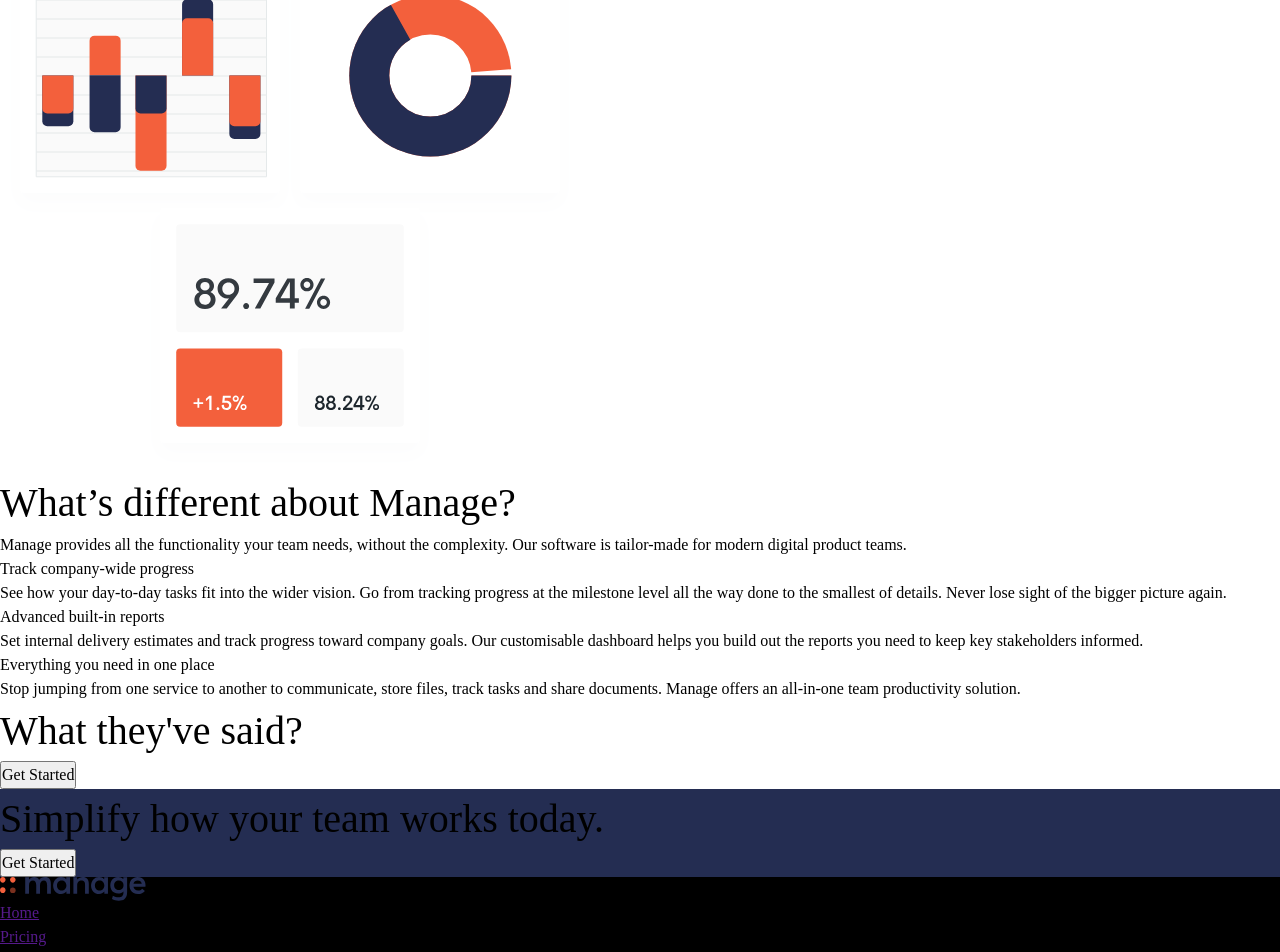
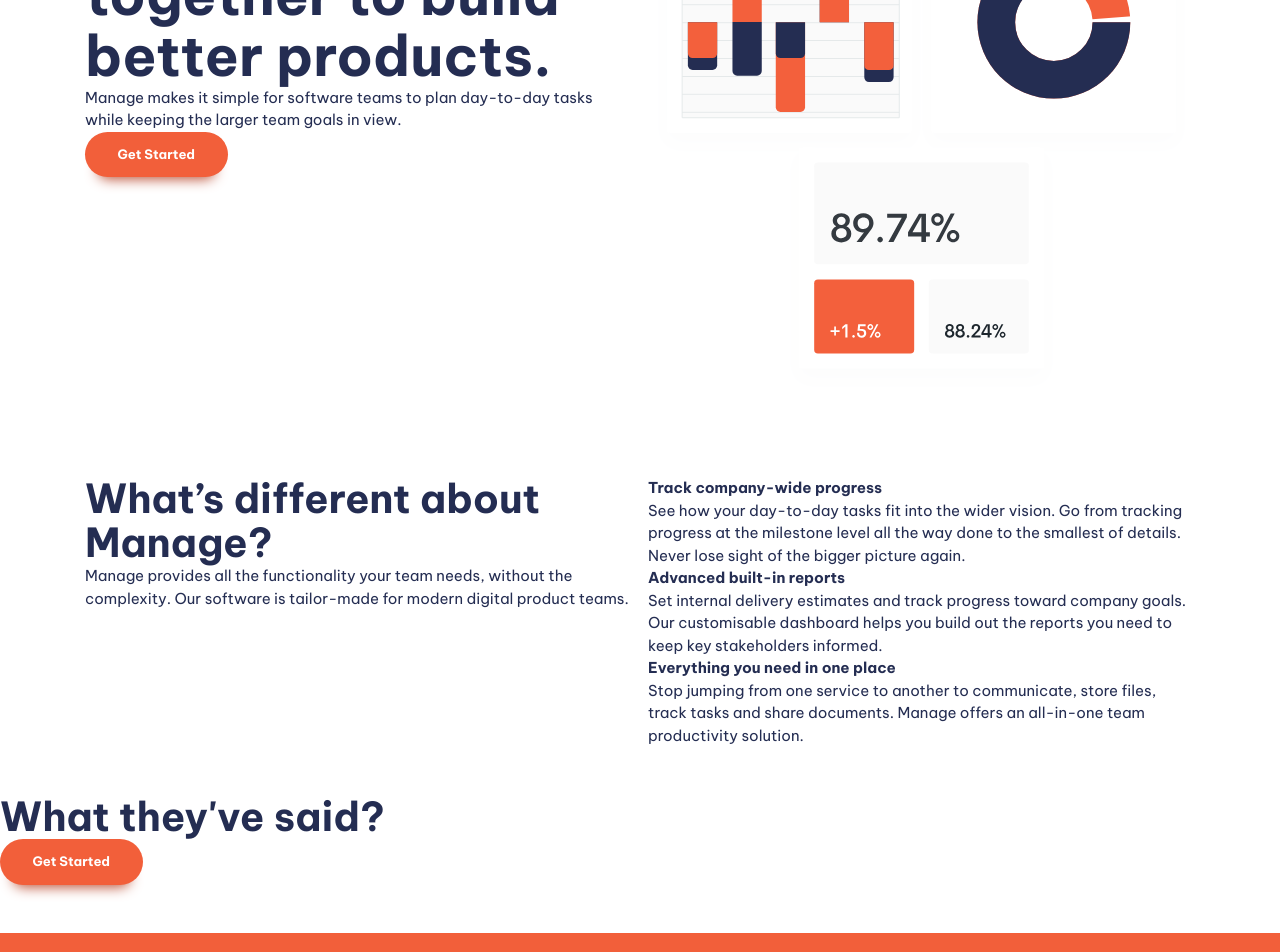
Before and after one commit to lazirpascual/manage-landing-page, a React (Vite) app: page / in a window 1280 px wide. Shown: the part 360-1312 px from the top of the page. Built offline with nearby package versions, Linux system fonts and the light colour scheme.

Commit message:
add general styling

```diff
--- a/src/App.jsx
+++ b/src/App.jsx
@@ -32,12 +32,12 @@
       </header>
 
       <main>
-        <section>
+        <section className="padding-block-900">
           <div className="container">
             <div className="even-columns">
               <div>
                 <h1 className="fs-primary-heading fw-bold">
-                  Bring everyone together to build better products
+                  Bring everyone together to build better products.
                 </h1>
                 <p>
                   Manage makes it simple for software teams to plan day-to-day
@@ -105,12 +105,12 @@
           </div>
         </div>
 
-        <section className="carousel">
-          <h2 className="fs-secondary-heading">What they've said?</h2>
+        <section className="carousel | padding-block-700">
+          <h2 className="fs-secondary-heading fw-bold">What they've said?</h2>
           <button className="button">Get Started</button>
         </section>
 
-        <section className="cta | bg-primary-400 text-neutral-100">
+        <section className="cta | padding-block-700 bg-accent-400 text-neutral-100">
           <div className="container">
             <div className="even-columns">
               <div>
@@ -119,7 +119,7 @@
                 </p>
               </div>
               <div>
-                <button className="button" datatype="inverted">
+                <button className="button" data-type="inverted">
                   Get Started
                 </button>
               </div>
@@ -128,7 +128,7 @@
         </section>
       </main>
 
-      <footer className="bg-neutral-900 text-neutral-100">
+      <footer className="padding-block-700 bg-neutral-900 text-neutral-100">
         <div className="container">
           <div className="even-columns">
             <div>
--- a/src/index.css
+++ b/src/index.css
@@ -1,11 +1,13 @@
 :root {
-  --clr-acccent-400: hsl(12, 88%, 59%);
+  --clr-accent-500: hsl(12, 60%, 45%);
+  --clr-accent-400: hsl(12, 88%, 59%);
+  --clr-accent-300: hsl(12, 88%, 75%);
   --clr-accent-100: hsl(13, 100%, 96%);
 
   --clr-primary-400: hsl(228, 39%, 23%);
 
-  --clr-neutral-100: hsl(232, 12%, 13%);
-  --clr-neutral-900: hsl(0, 0%, 0%);
+  --clr-neutral-900: hsl(232, 12%, 13%);
+  --clr-neutral-100: hsl(0, 0%, 100%);
 
   --ff-primary: 'Be Vietnam Pro', sans-serif;
 
@@ -14,7 +16,7 @@
 
   --fw-reg: 400;
   --fw-semi: 500;
-  --ff-bold: 700;
+  --fw-bold: 700;
 
   --fs-300: 0.8125rem;
   --fs-400: 0.875rem;
@@ -29,6 +31,16 @@
   --fs-secondary-heading: var(--fs-700);
   --fs-nav: var(--fs-500);
   --fs-button: var(--fs-300);
+
+  --size-100: 0.25rem;
+  --size-200: 0.5rem;
+  --size-300: 0.75rem;
+  --size-400: 1rem;
+  --size-500: 1.5rem;
+  --size-600: 2rem;
+  --size-700: 3rem;
+  --size-800: 4rem;
+  --size-900: 5rem;
 }
 
 @media (min-width: 50em) {
@@ -116,7 +128,7 @@
 .text-accent-100 {
   color: var(--clr-accent-100);
 }
-.text-neural-100 {
+.text-neutral-100 {
   color: var(--clr-neutral-100);
 }
 .text-neutral-900 {
@@ -127,7 +139,7 @@
   background-color: var(--clr-primary-400);
 }
 .bg-accent-400 {
-  background-color: var(--clr-acccent-400);
+  background-color: var(--clr-accent-400);
 }
 .bg-accent-100 {
   background-color: var(--clr-accent-100);
@@ -151,9 +163,11 @@
 
 .fs-primary-heading {
   font-size: var(--fs-primary-heading);
+  line-height: 1.1;
 }
 .fs-secondary-heading {
   font-size: var(--fs-secondary-heading);
+  line-height: 1.1;
 }
 
 .fs-300 {
@@ -165,3 +179,73 @@
 .fs-500 {
   font-size: var(--fs-500);
 }
+
+.padding-block-900 {
+  padding-block: var(--size-900);
+}
+.padding-block-700 {
+  padding-block: var(--size-700);
+}
+
+/* Container Style:
+   - Responsive max width: 1110px or less based on viewport and 1rem padding.
+   - Horizontally centered with margin-inline auto.
+   - Uses CSS custom properties for width and padding.
+*/
+.container {
+  --max-width: 1110px;
+  --padding: 1rem;
+
+  width: min(var(--max-width), 100% - var(--padding) * 2);
+  margin-inline: auto;
+}
+
+.even-columns {
+  display: grid;
+  gap: 1rem;
+}
+
+/* in medium to large screens, place each item in evenly-spaced columns */
+@media (min-width: 50em) {
+  .even-columns {
+    grid-auto-flow: column;
+    grid-auto-columns: 1fr;
+  }
+}
+
+/* general styling */
+body {
+  font-size: var(--fs-body);
+  font-family: var(--ff-body);
+  color: var(--clr-primary-400);
+}
+
+.button {
+  cursor: pointer;
+  text-decoration: none;
+  border: 0;
+  border-radius: 100vmax;
+  padding: 1.25em 2.5em;
+  font-weight: var(--fw-bold);
+  font-size: var(--fs-button);
+  line-height: 1;
+  color: var(--clr-neutral-100);
+  background-color: var(--clr-accent-400);
+  box-shadow: 0 1.125em 1em -1em var(--clr-accent-500);
+}
+
+.button[data-type='inverted'] {
+  color: var(--clr-accent-400);
+  background-color: var(--clr-neutral-100);
+}
+
+.button:hover,
+button:focus-visible {
+  background-color: var(--clr-accent-300);
+}
+
+.button[data-type='inverted']:hover,
+.button[data-type='inverted']:focus-visible {
+  color: var(--clr-accent-300);
+  background-color: var(--clr-neutral-100);
+}
```
